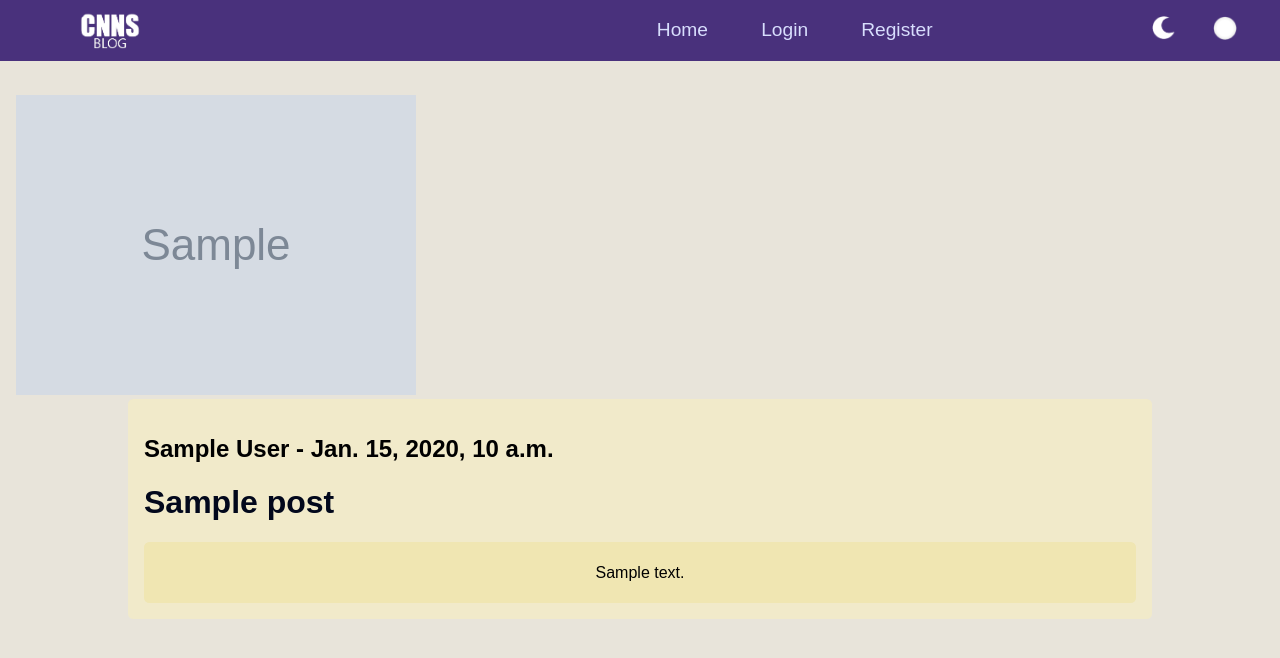
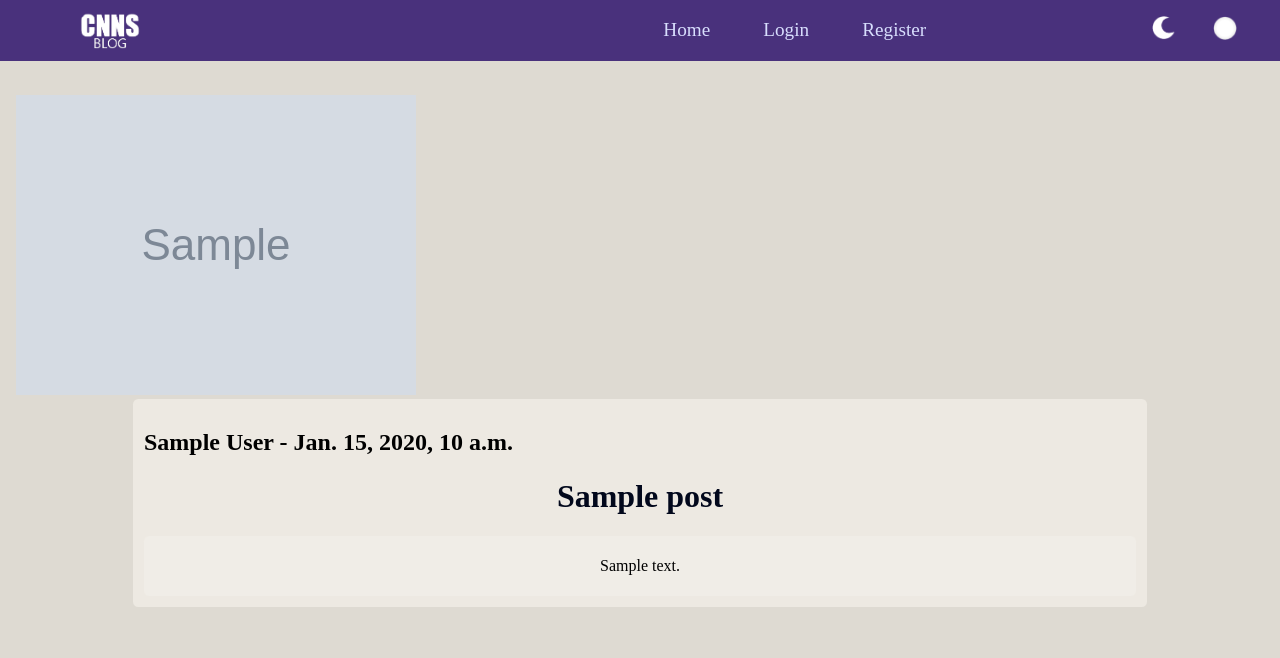
Before and after one commit to Zaque-69/CNNS-Blog, a Django app: template system/templates/home.html in a window 1280 px wide. Shown: the top 658 px of the page. Run offline with Django 3.2, Linux system fonts and the light colour scheme; the template is opened without the code that fills it: most values are stand-ins (such as "Sample title", 1, 10 or a date in 2020); grey boxes marked "Sample" are stand-in pictures; some libraries are stand-ins or nearby versions.

Commit message:
Update index.css

```diff
--- a/system/static/css/index.css
+++ b/system/static/css/index.css
@@ -10,10 +10,11 @@ a{
 }
 h1{
     color : #02081C;
+    text-align : center;
 }
 body{
     margin : 0;
-    background-color : #E8E4DA;
+    background-color : #DEDAD2;
 }
 
 nav{
@@ -22,8 +23,8 @@ nav{
 .container {
     margin: 0 auto;
     max-width : 992px;
-    padding : 1rem;
-    background-color : #f1eaca;
+    padding : .66rem;
+    background-color : #ede9e2;
     border-radius : .33rem;
 }
 
@@ -37,7 +38,7 @@ nav{
 
 }
 .background-continut{
-    background-color : #f0e6b2;
+    background-color : #f0ede7;
     padding : .33rem;
     border-radius : .33rem;
 }
@@ -95,11 +96,7 @@ button{
     background-color: #C3D7EF;
 }
 
-*{
-    font-family : Sans-serif;
 
-
-}
 @keyframes an {
     0% {
         opacity: 0;
@@ -132,7 +129,23 @@ button{
     linear-gradient(217deg, #FEEA76, #A84F70 70.71%);
     width : 50%;
 }
-
 .classroom{
     display : none;
 }
+*{
+    font-family: 'Poppins';
+
+}
+.round{
+    border-radius : 5rem;
+    border : 1px solid gray;
+    overflow : hidden;
+}
+.themes{
+    display : block;
+    max-width : 10rem;
+    gap : 1rem;
+    display : flex;
+    align-items : center;
+    justify-content : center;
+}
```
